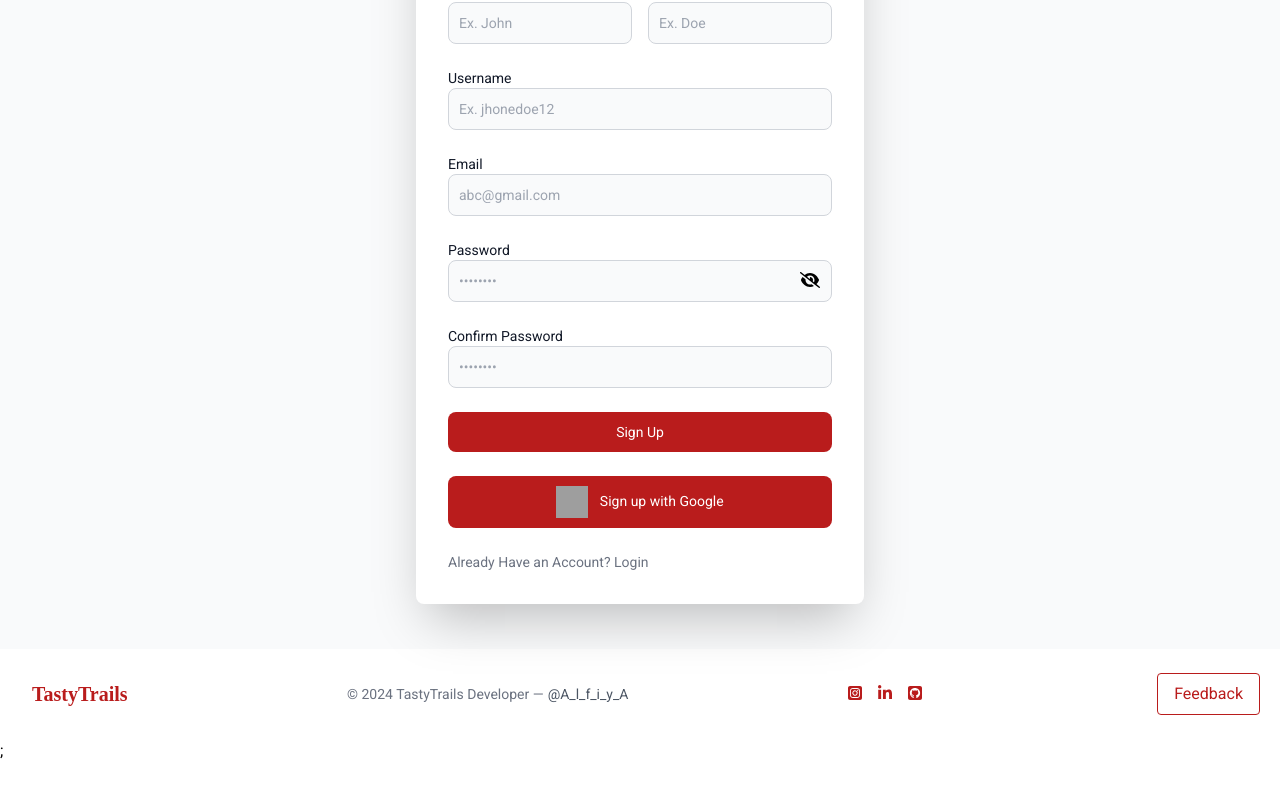
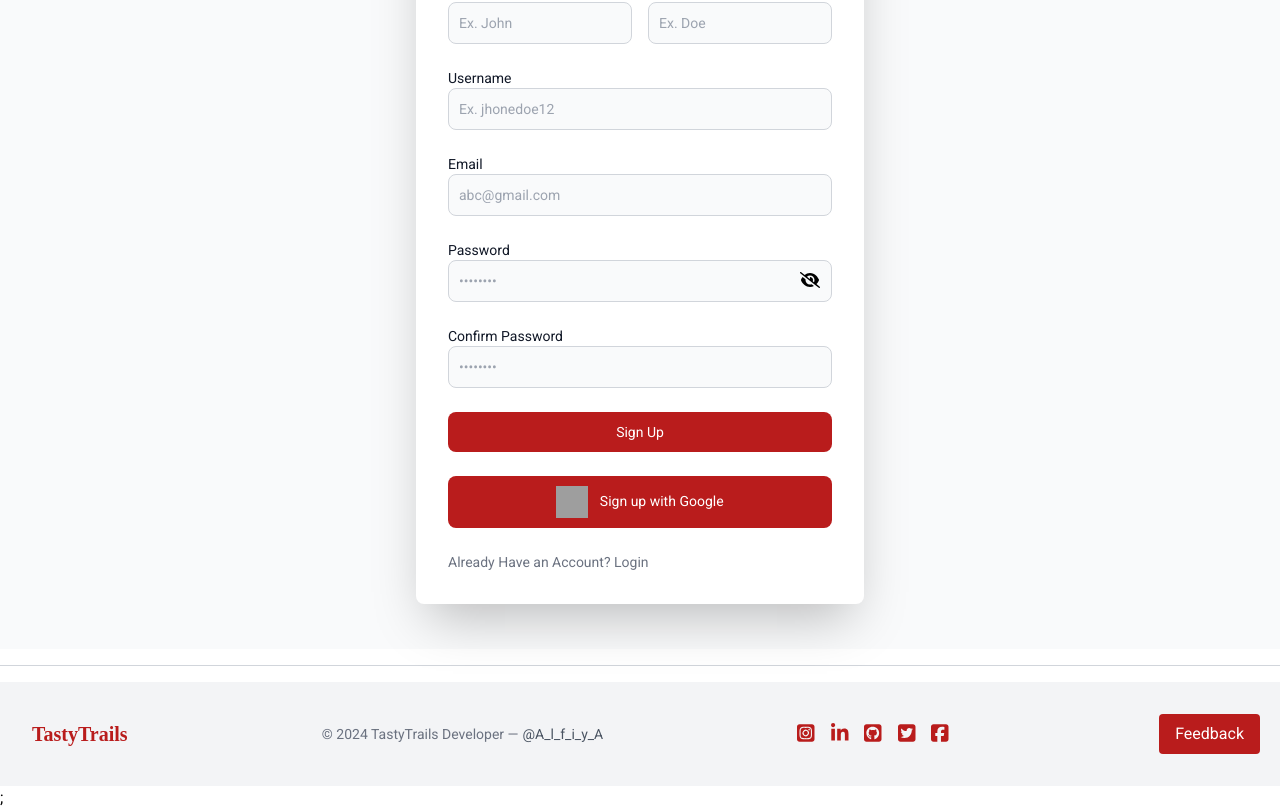
Before and after one commit to AlfiyaSiddique/TastyTrails, a React (Vite) app in the folder frontend/: page /signup in a window 1280 px wide. Shown: the part 223-1033 px from the top of the page. Before the commit the page ends 986 px from the top, so only its background shows below. Built offline with nearby package versions, Linux system fonts and the light colour scheme; grey boxes are pictures that could not be loaded.

Commit message:
added new changes to footer icons , effects

```diff
--- a/frontend/package.json
+++ b/frontend/package.json
@@ -19,6 +19,7 @@
     "axios": "^1.6.3",
     "install": "^0.13.0",
     "jwt-decode": "^4.0.0",
+    "lucide-react": "^0.452.0",
     "react": "^18.2.0",
     "react-dom": "^18.2.0",
     "react-router-dom": "^6.26.2",
--- a/frontend/src/Components/Footer.jsx
+++ b/frontend/src/Components/Footer.jsx
@@ -1,9 +1,11 @@
-import React, { useState, useEffect } from "react";
+import { useState, useEffect } from "react";
 import { FontAwesomeIcon } from "@fortawesome/react-fontawesome";
 import {
   faInstagramSquare,
   faLinkedinIn,
   faGithubSquare,
+  faTwitterSquare,
+  faFacebookSquare,
 } from "@fortawesome/free-brands-svg-icons";
 import { Link, useLocation } from "react-router-dom";
 import { toast } from "react-toastify";
@@ -44,7 +46,7 @@ const Footer = () => {
       alert("Name, Email, Message, and Rating are mandatory fields!");
       return;
     }
-    toast.success("Feedback submitted succesfully.");
+    toast.success("Feedback submitted successfully.");
 
     console.log("Submitted Data:", {
       name,
@@ -64,16 +66,19 @@ const Footer = () => {
     <div className={`${isSticky ? "fixed bottom-0 w-full" : ""} bg-white`}>
       {path !== "/user" && (
         <>
-          <footer className="text-gray-600 body-font">
-            <div className="container mx-auto px-5 py-6 flex flex-col sm:flex-row justify-between items-center">
-              <span className="flex title-font font-bold items-center text-red-700">
+          {/* Divider line */}
+          <hr className="border-t border-gray-300 my-4" />
+
+          <footer className="text-gray-600 body-font bg-gray-100">
+            <div className="container mx-auto px-5 py-8 flex flex-col sm:flex-row justify-between items-center">
+              <span className="flex title-font font-bold items-center text-red-700 hover:text-red-800 transition-colors duration-300 transform hover:scale-105">
                 <span className="ml-3 text-xl font-[Mrriweather]">TastyTrails</span>
               </span>
               <p className="text-sm text-gray-500 mt-4 sm:mt-0">
                 © {new Date().getFullYear()} TastyTrails Developer —
                 <Link
                   to="https://twitter.com/A_l_f_i_y_a"
-                  className="text-gray-600 ml-1"
+                  className="text-gray-600 ml-1 hover:text-red-700 transition-colors duration-300 hover:underline"
                   rel="noopener noreferrer"
                   target="_blank"
                 >
@@ -81,20 +86,16 @@ const Footer = () => {
                 </Link>
               </p>
               <div className="flex justify-center sm:justify-start space-x-4 mt-4 sm:mt-0">
-                <Link to="https://www.instagram.com/alfiya.17.siddiq/" className="text-red-700">
-                  <FontAwesomeIcon icon={faInstagramSquare} />
-                </Link>
-                <Link to="https://www.linkedin.com/in/alfiya-siddique-987a59240/" className="text-red-700">
-                  <FontAwesomeIcon icon={faLinkedinIn} />
-                </Link>
-                <Link to="https://github.com/AlfiyaSiddique" className="text-red-700">
-                  <FontAwesomeIcon icon={faGithubSquare} />
-                </Link>
+                <SocialIcon to="https://www.instagram.com/alfiya.17.siddiq/" icon={faInstagramSquare} hoverColor="hover:text-pink-600" />
+                <SocialIcon to="https://www.linkedin.com/in/alfiya-siddique-987a59240/" icon={faLinkedinIn} hoverColor="hover:text-blue-600" />
+                <SocialIcon to="https://github.com/AlfiyaSiddique" icon={faGithubSquare} hoverColor="hover:text-gray-800" />
+                <SocialIcon to="#" icon={faTwitterSquare} hoverColor="hover:text-blue-400" />
+                <SocialIcon to="#" icon={faFacebookSquare} hoverColor="hover:text-blue-800" />
               </div>
               {/* Feedback Button */}
               <button
                 onClick={() => setShowModal(true)}
-                className="ml-4 py-2 px-4 bg-transparent border border-red-700 text-red-700 rounded hover:bg-red-700 hover:text-white"
+                className="ml-4 py-2 px-4 bg-red-700 text-white rounded hover:bg-red-800 transition-all duration-300 transform hover:scale-105 hover:shadow-lg"
               >
                 Feedback
               </button>
@@ -160,14 +161,14 @@ const Footer = () => {
                   <div className="flex justify-end">
                     <button
                       type="button"
-                      className="mr-4 py-2 px-4 bg-red-500 text-white rounded hover:bg-red-700"
+                      className="mr-4 py-2 px-4 bg-gray-500 text-white rounded hover:bg-gray-700 transition-colors duration-300"
                       onClick={() => setShowModal(false)}
                     >
                       Close
                     </button>
                     <button
                       type="submit"
-                      className="py-2 px-4 bg-blue-500 text-white rounded hover:bg-blue-700"
+                      className="py-2 px-4 bg-red-700 text-white rounded hover:bg-red-800 transition-colors duration-300"
                     >
                       Submit
                     </button>
@@ -182,4 +183,17 @@ const Footer = () => {
   );
 };
 
+const SocialIcon = ({ to, icon, hoverColor }) => (
+  <Link
+    to={to}
+    className={`text-red-700 ${hoverColor} transition-all duration-300 transform hover:scale-110 hover:rotate-6`}
+  >
+    <FontAwesomeIcon
+      icon={icon}
+      size="lg"
+      className="filter hover:drop-shadow-md"
+    />
+  </Link>
+);
+
 export default Footer;
```
Also changed, not shown: 1 other file (tests, documents, lock files or other folders).
